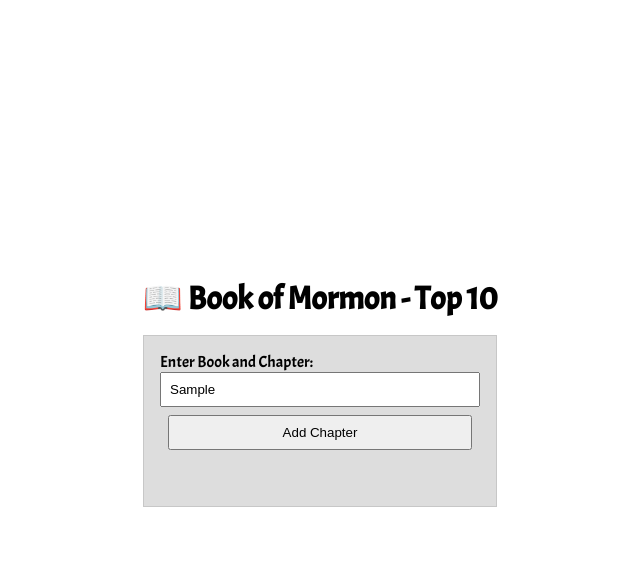
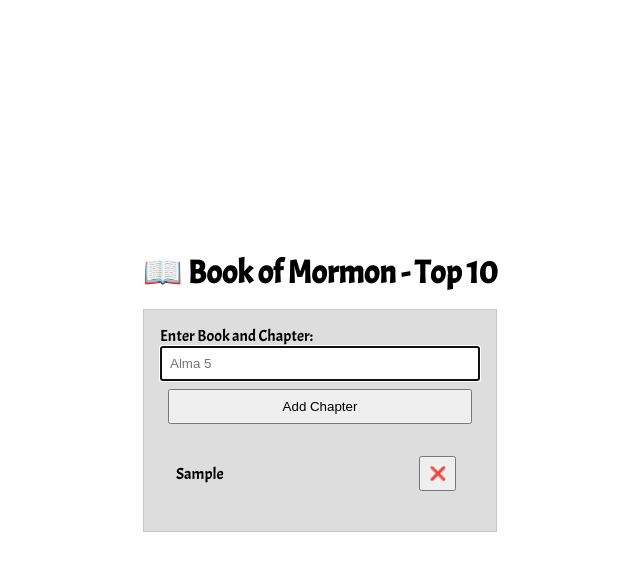
Before and after one commit to jsamap/wdd131, a plain HTML site: page week02/bom.html in a window 1280 px wide. Both pictures are taken after typing "Sample" into the empty fields and a click on the button "Add Chapter". Shown: the whole page, without its empty margins (320-960 px from the left). Drawn offline with Linux system fonts and the light colour scheme; a web font is replaced by a local one.

Commit message:
W02 Learning Activity: Handling DOM Events

```diff
--- a/week02/bom.html
+++ b/week02/bom.html
@@ -7,6 +7,7 @@
     <meta name="description" content="Book of Mormon - Top 10">
     <meta name="author" content="Jared Samayoa">
     <link rel="stylesheet" href="styles/bom.css">
+    <script src="scripts/bom.js" defer></script>
     <link rel="preconnect" href="https://fonts.googleapis.com">
     <link rel="preconnect" href="https://fonts.gstatic.com" crossorigin>
     <link href="https://fonts.googleapis.com/css2?family=Acme&display=swap&family=Arial&display=swap" rel="stylesheet">
@@ -19,5 +20,6 @@
         <button type="submit">Add Chapter</button>
         <ul id="list"></ul>
     </main>
+    <p id="msg"></p>
 </body>
 </html>
--- a/week02/scripts/bom.js
+++ b/week02/scripts/bom.js
@@ -1,6 +1,10 @@
 const input = document.querySelector('#favchap');
 const button = document.querySelector('button');
 const list = document.querySelector('#list');
+
+button.addEventListener('click', function() {
+    if (input.value.trim() !== "") {
+
         const li = document.createElement('li');
         const deleteButton = document.createElement('button');
 
@@ -8,3 +12,13 @@ li.textContent = input.value;
         deleteButton.textContent = '❌';
         li.appendChild(deleteButton);
         list.appendChild(li);
+
+        input.value = "";
+
+        deleteButton.addEventListener('click', function() {
+            list.removeChild(li);
+        });
+
+    }
+    input.focus();
+});
```
Lines whose indentation alone changed are shown as unchanged.
